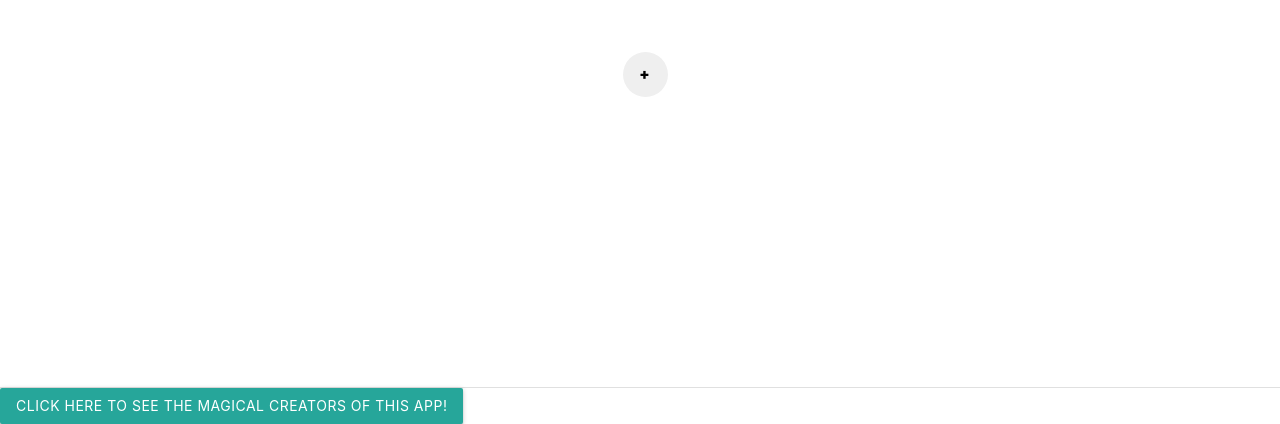
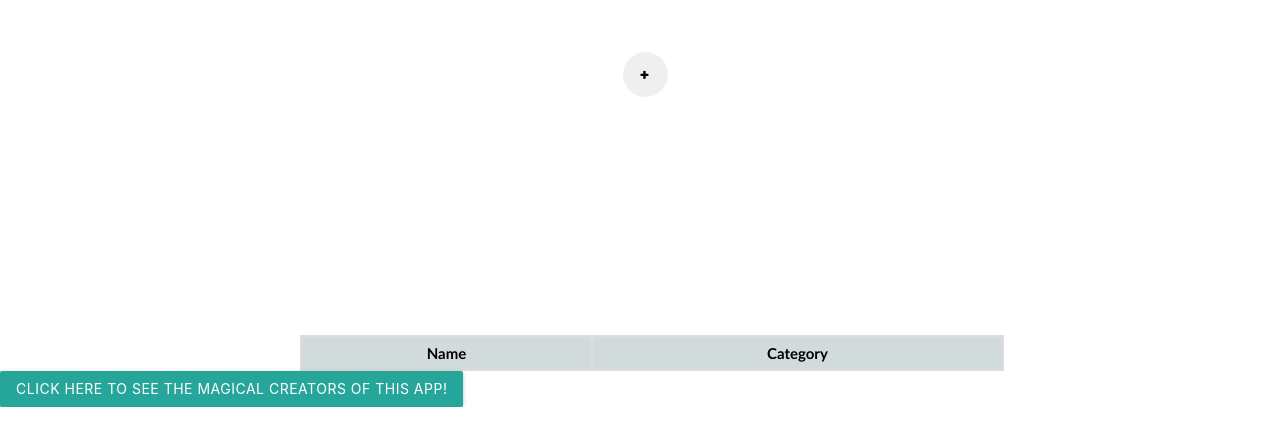
Before and after one commit to takemeaway01/Project1, a plain HTML site: page index.html in a window 1280 px wide. Shown: the part 920-1344 px from the top of the page. Drawn offline with nearby package versions, Linux system fonts and the light colour scheme.

Commit message:
Uploading the final version of Project1

```diff
--- a/assets/css/style.css
+++ b/assets/css/style.css
@@ -7,6 +7,7 @@ video {
 	z-index: -1;
 }
 /* LAYOUT */
+
 #modal1 {
 	    color: black;
 	}
@@ -99,8 +100,6 @@ h1.page-logo {
 	border-radius: 15px;
 }
 
-
-
 button.travel-button {
 	height: 45px;
 	margin-left: 10px;
@@ -111,7 +110,38 @@ button.travel-button {
 	letter-spacing: 1px;
 	border: none;
 }
+
 .travel-results{
 	color: white;
 	text-align: center;
 }
+
+#poi-table {
+	font-family: "Trebuchet MS", Arial, Helvetica, sans-serif;
+	border-collapse: collapse;
+	position: relative;
+	margin: auto;
+	margin-left: 300px;
+	width: 55%;
+}
+
+#poi-table th, #poi-table td {
+	border: 2px solid #ddd;
+	padding: 5px;
+	text-align: left;
+}
+
+#poi-table tr:hover {
+	background-color:rgba(255,255,255,0.3);
+}
+
+#poi-table th {
+	background-color: rgb(210, 219, 219);
+	text-align: center;
+	color: black;
+}
+
+#poi-table td {
+	background-color: transparent;
+	color: black;
+}
--- a/assets/javascript/app.js
+++ b/assets/javascript/app.js
@@ -36,10 +36,8 @@ function clear() {
 	$(".travel-results").empty();
 }
 
-
 // MAIN PROCESS
 // ==============================================================================
-
 
 // CLICK HANDLERS
 // ==============================================================================
@@ -53,8 +51,6 @@ $("#go").on("click", function (event) {
 	// Format it so that special characters are properly handled by using encodeURIComponent().
 	var strCity = encodeURIComponent($("#search-city").val().trim());
 
-	console.log("strCity: " + strCity);
-
 	// Make the AJAX request to the Open Weather Map API to get the city's current weather
 	var settings = {
 		"async": true,
@@ -67,8 +63,6 @@ $("#go").on("click", function (event) {
 		}
 	}
 	$.ajax(settings).done(function (response) {
-		console.log("Weather info response: " + response);
-
 		$("#tempimg").html('<img src="http://openweathermap.org/img/wn/' + response.weather[0].icon + '@2x.png">');
 		$(".js-city").text(strCity);
 		$(".js-weather-temp").text(response.main.temp);
@@ -86,8 +80,6 @@ $("#go").on("click", function (event) {
 			pretty: 1
 		}
 	}).then(function (response) {
-		console.log("response.results: " + JSON.stringify(response.results[0].geometry));
-
 		// Store results from Open Cage Data API in Firebase's DB
 		database.ref("/OpenCageDataResults/" + strCity).push(response.results[0].geometry);
 
@@ -98,9 +90,6 @@ $("#go").on("click", function (event) {
 		apiLatitude = CityLatLng.lat;
 		apiLongitude = CityLatLng.lng;
 	}).then(function () {
-		console.log("apiLatitude: " + apiLatitude);
-		console.log("apiLongitude: " + Math.abs(apiLongitude));
-
 		// Make the AJAX request to the Amadeus API
 		// The API's Access Token is ONLY VALID for 30 minutes!!!
 		$.ajax({
@@ -115,11 +104,9 @@ $("#go").on("click", function (event) {
 			async: true,
 			crossDomain: true,
 			beforeSend: function (xhr) {
-				xhr.setRequestHeader("Authorization", "Bearer " + "N9bzVxSIprj0N3D7oIPUEg7KErye");
+				xhr.setRequestHeader("Authorization", "Bearer " + "enhjGzLeebm2NmOahjRfGSNoFSeA");
 			},
 			success: function (json) {
-				console.log("json: " + JSON.stringify(json));
-
 				// Store results from Amadeus API in Firebase's DB
 				database.ref("/AmadeusResults/" + strCity).push(json);
 
@@ -133,8 +120,6 @@ $("#go").on("click", function (event) {
 				for (var i = 0; i < AmadeusData.length; i++) {
 					poiData.push({ category: AmadeusData[i].category, name: AmadeusData[i].name, rank: AmadeusData[i].rank, tags: AmadeusData[i].tags });
 
-
-
 					// Create the new row
 					var newRow = $("<tr>").append(
 						$("<td>").text(poiData[i].name),
@@ -143,26 +128,17 @@ $("#go").on("click", function (event) {
 
 					// Append the new row to the table
 					$("#poi-table > tbody").append(newRow);
-
-					// console.log("i: " + i + "; poiData[i].category: " + poiData[i].category);
-					// console.log("i: " + i + "; poiData[i].name: " + poiData[i].name);
-					// console.log("i: " + i + "; poiData[i].rank: " + poiData[i].rank);
-					// console.log("i: " + i + "; poiData[i].tags: " + poiData[i].tags);
 				}
-
-
 			},
 			error: function (err) {
-				console.log(err);
+				$('js-interests').text('Error loading information');
 			}
 		});
-
 	}).catch(function () {
 		$('js-interests').text('Error loading information');
 	})
-
 });
 
-$(document).ready(function(){
-	    $('.modal').modal();
-	  });
+$(document).ready(function () {
+	$('.modal').modal();
+});
--- a/index.html
+++ b/index.html
@@ -13,8 +13,6 @@
 </head>
 
 <body>
-
-
 	<!--  If something goes wrong please review this code from previous version of master -->
 	<h1 class="page-logo">Take Me Away</h1>
 
@@ -63,7 +61,7 @@
 			</div>
 		</div>
 
-		<div class="points-of-interest">
+		<div style="overflow-x:auto;" class="points-of-interest">
 			<table class="table table-sm table-hover" id='poi-table'>
 				<thead>
 					<tr>
@@ -75,12 +73,11 @@
 				</tbody>
 			</table>
 		</div>
-
-
 	</div>
 
 	<!-- Modal Trigger -->
-<a id="modal-btn" class="waves-effect waves-light btn modal-trigger" href="#modal1">Click Here to see the magical creators of this app!</a>
+	<a id="modal-btn" class="waves-effect waves-light btn modal-trigger"
+		href="#modal1">Click Here to see the magical creators of this app!</a>
 
 	<!-- Modal Structure -->
 	<div id="modal1" class="modal">
@@ -92,7 +89,6 @@
 			<a href="#!" class="modal-close waves-effect waves-green btn-flat">Sweet, got it!</a>
 		</div>
 	</div>
-
 
 	<!-- JQuery -->
 	<script src="https://cdnjs.cloudflare.com/ajax/libs/jquery/3.2.1/jquery.min.js"></script>
```
Also changed, not shown: 1 other file. Lines whose indentation alone changed are shown as unchanged.
